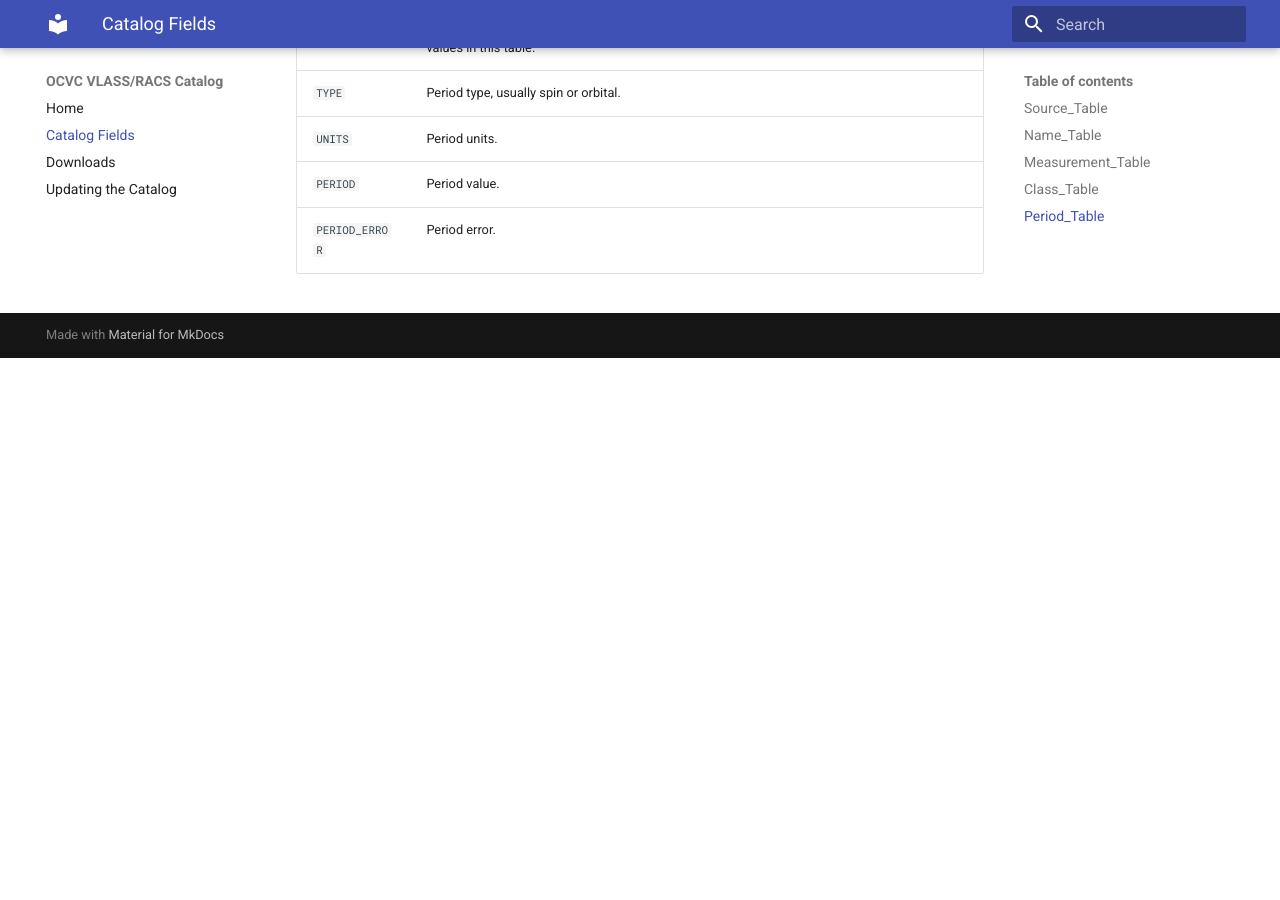
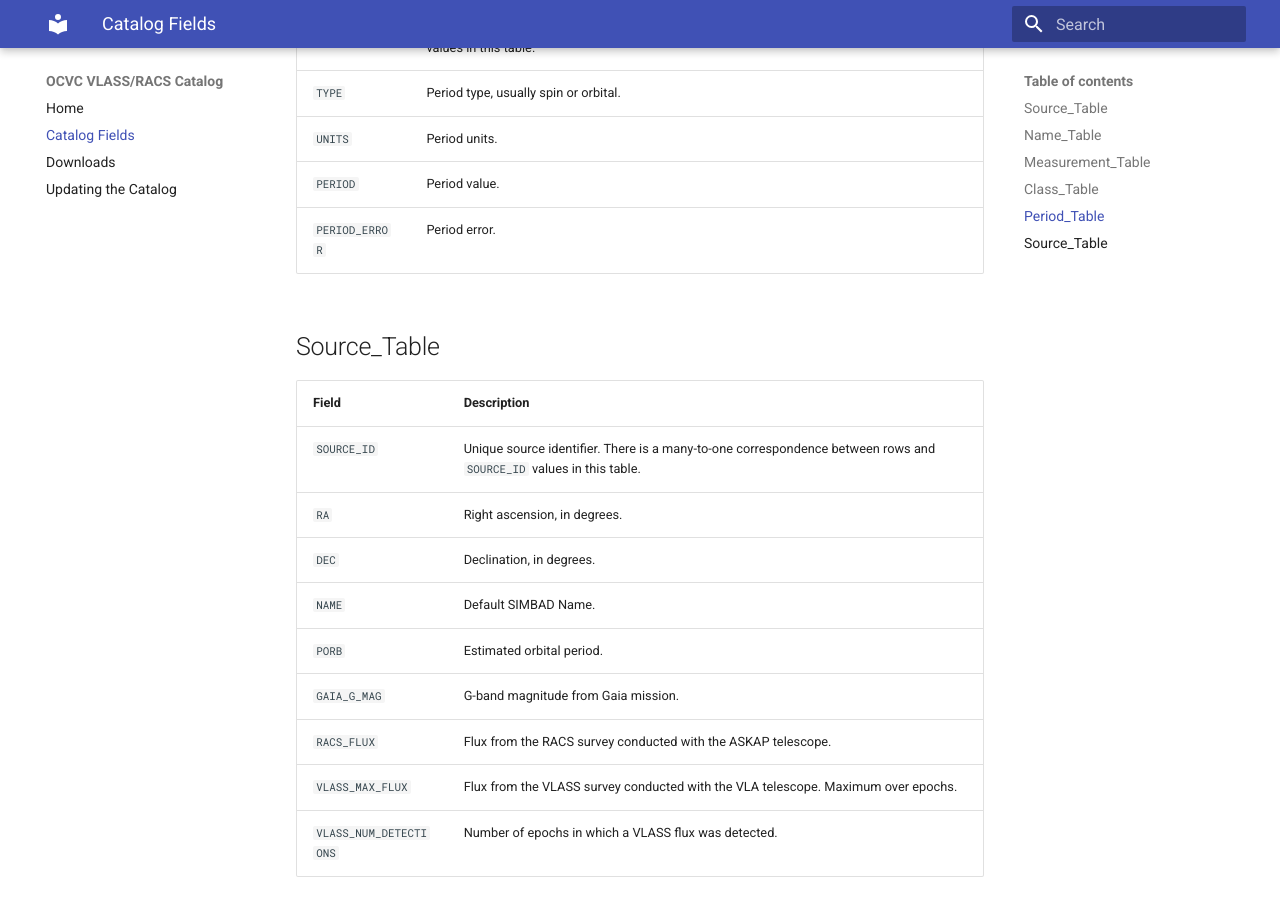
Before and after one commit to jprenderg/OcvcVlassRacs, an MkDocs documentation site: the page built from docs/fields.md, in a window 1280 px wide and 900 px high, scrolled down 2920 px. Built offline with MkDocs 1.6.1 and Material for MkDocs 9.7.7, drawn with Linux system fonts in a browser that asks for light colours; before the commit the page ends 3278 px from its top, so only the background shows below that.

Commit message:
Misc changes to webpage

```diff
--- a/docs/downloads.md
+++ b/docs/downloads.md
@@ -13,6 +13,7 @@ The complete SQLite database containing the following tables:
 - `Measurement_Table`
 - `Class_Table`
 - `Period_Table`
+- `Summary_Table`
 
 The tables are linked through the `SOURCE_ID` field.
 
--- a/docs/fields.md
+++ b/docs/fields.md
@@ -94,3 +94,17 @@ This page summarizes the fields included in the OCVC VLASS/RACS catalog database
 | `UNITS` | Period units. |
 | `PERIOD` | Period value. |
 | `PERIOD_ERROR` | Period error. |
+
+## Source_Table
+
+| Field | Description |
+|---|---|
+| `SOURCE_ID` | Unique source identifier. There is a many-to-one correspondence between rows and `SOURCE_ID` values in this table. |
+| `RA` | Right ascension, in degrees. |
+| `DEC` | Declination, in degrees. |
+| `NAME` | Default SIMBAD Name. |
+| `PORB` | Estimated orbital period. |
+| `GAIA_G_MAG` | G-band magnitude from Gaia mission. |
+| `RACS_FLUX` | Flux from the RACS survey conducted with the ASKAP telescope. |
+| `VLASS_MAX_FLUX` | Flux from the VLASS survey conducted with the VLA telescope. Maximum over epochs.|
+| `VLASS_NUM_DETECTIONS` | Number of epochs in which a VLASS flux was detected.|
```
Also changed, not shown: other parts of docs/downloads.md (+1 -1 lines), docs/index.md (+1 -0 lines).
